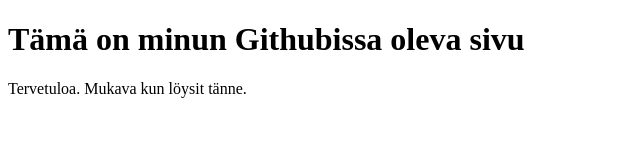
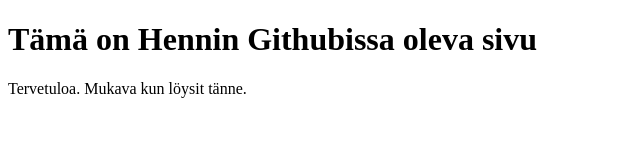
Before and after one commit to HenniPaajanen/HenniPaajanen.github.io, a plain HTML site: page index.html in a window 1280 px wide. Shown: the whole page, without its empty margins (0-640 px from the left). Drawn offline with Linux system fonts and the light colour scheme.

Commit message:
Update index.html
nimi koodiin

```diff
--- a/index.html
+++ b/index.html
@@ -5,7 +5,7 @@
 </head>
 <body>
 
-<h1>Tämä on minun Githubissa oleva sivu</h1>
+<h1>Tämä on Hennin Githubissa oleva sivu</h1>
 <p>Tervetuloa. Mukava kun löysit tänne.</p>
 
 </body>
```
